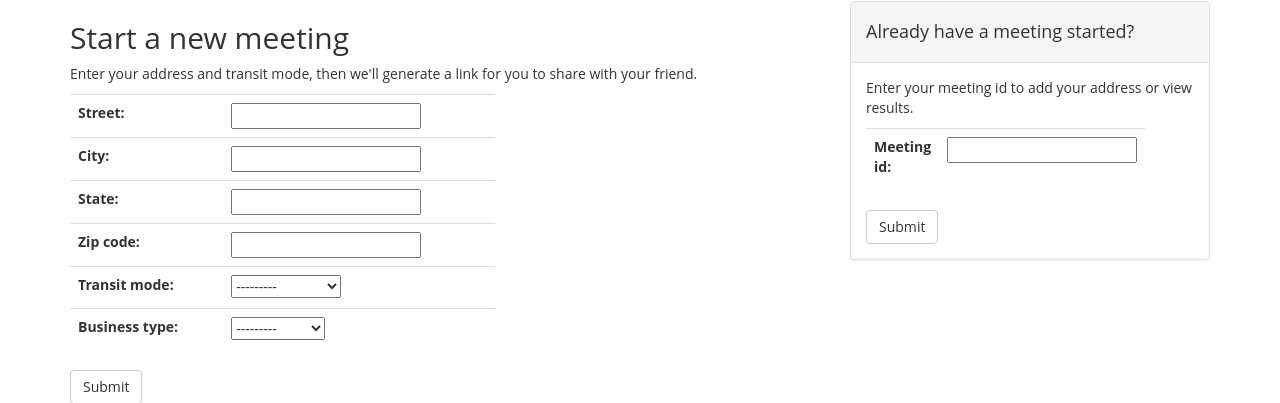
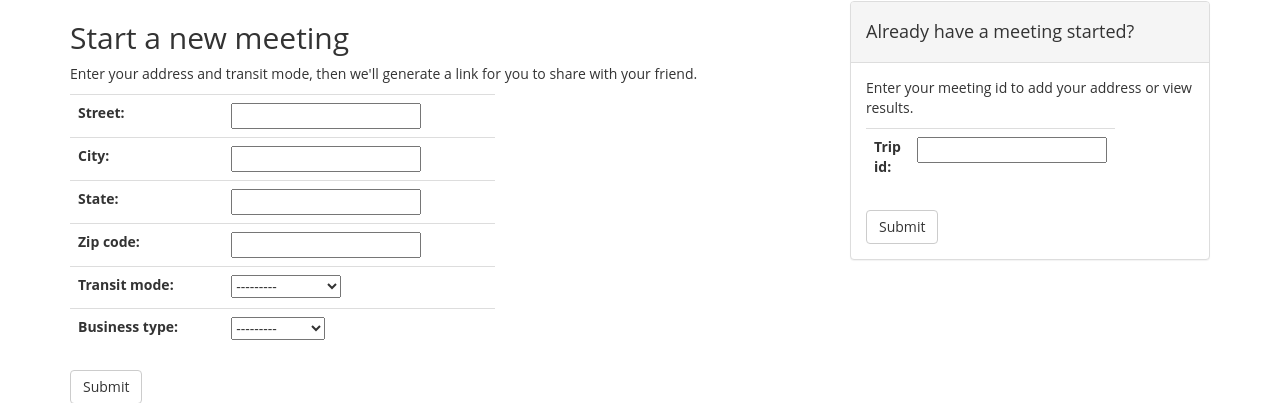
Before and after one commit to cszc/Meet-Halfway, a Django app: page /home in a window 1280 px wide. Shown: the part 290-693 px from the top of the page. Run offline with Django 3.2, Linux system fonts and the light colour scheme; some libraries are stand-ins or nearby versions.

Commit message:
Fixed refresh to get new code, cleaned up some naming, and added unstyled error message for invalid trip id

```diff
--- a/meethalfway/templates/halfwayapp/home.html
+++ b/meethalfway/templates/halfwayapp/home.html
@@ -31,13 +31,16 @@
                 {{ form|bootstrap }}
             {% endfor %}
             </table>
-        <input type="submit" name="PersonA_submit" value="Submit" class="btn btn-default"/></input>
+        <input type="submit" name="participant_one_submit" value="Submit" class="btn btn-default"/></input>
         </form>
     </div>
     </div>
     </div>
     <div class="col-sm-4 col-sm-offset-1">
     <div class="panel panel-default">
+      {% if not_found %}
+      <div>Sorry, that meeting id does not exist!</div>
+      {% endif %}
         <div class="panel-heading"><h4>Already have a meeting started?</h4></div>
         <div class='panel-body'>
         <p>Enter your meeting id to add your address or view results.</p>
@@ -48,7 +51,7 @@
                 <table class="table">
                     {{ trip_id_form|bootstrap }}
                 </table>
-            <input type="submit" name="Enter_trip_id" value="Submit" class="btn btn-default"/>
+            <input type="submit" name="enter_trip_id" value="Submit" class="btn btn-default"/>
             </form>
         </div>
         </div>
--- a/meethalfway/templates/halfwayapp/response.html
+++ b/meethalfway/templates/halfwayapp/response.html
@@ -41,7 +41,7 @@
             </div>
             <h3>What now?</h3>
             <a class="btn btn-primary" href="/participant_two/{{uniq}}" role="button">Go to your Meeting</a> or
-            <a class="btn-link" href="" role="button">return to the homepage.</a>
+            <a class="btn-link" href="home" role="button">return to the homepage.</a>
         </p>
     </div>
 </div>
--- a/meethalfway/urls.py
+++ b/meethalfway/urls.py
@@ -20,8 +20,9 @@ from . import views
 urlpatterns = [
     # url(r'^admin/', admin.site.urls),
     url(r'home', views.home, name='home'),
-    url(r'^participant_two/(?P<meeting_id>[a-z]+-[a-z]+-[a-z]+)', views.participant_two, name = 'participant_two'),
-    url(r'^results/(?P<meeting_id>[a-z]+-[a-z]+-[a-z]+)', views.results, name = 'results'),
+    url(r'^new_meeting/(?P<trip_id>[a-z]+-[a-z]+-[a-z]+)', views.new_meeting, name = 'new_meeting'),
+    url(r'^participant_two/(?P<trip_id>[a-z]+-[a-z]+-[a-z]+)', views.participant_two, name = 'participant_two'),
+    url(r'^results/(?P<trip_id>[a-z]+-[a-z]+-[a-z]+)', views.results, name = 'results'),
     url(r'^about', views.about, name='about'),
     url(r'^contact', views.contact, name='contact')
 
--- a/meethalfway/views.py
+++ b/meethalfway/views.py
@@ -12,11 +12,11 @@ from . import models
 
 
 class EnterIDForm(forms.Form):
-    meeting_id = forms.CharField()
+    trip_id = forms.CharField()
     def validate_trip_id(self):
         cleaned_id = self.cleaned_data
-        if models.Meeting.objects.filter(trip_id = cleaned_id['meeting_id']):
-            return cleaned_id['meeting_id']
+        if models.Meeting.objects.filter(trip_id = cleaned_id['trip_id']):
+            return cleaned_id['trip_id']
         else:
             return None
             # raise forms.ValidationError("Please enter a valid Meeting Trip ID number.")
@@ -48,15 +48,16 @@ class AddMeeting(forms.ModelForm):
         }
 
 def home(request):
+    error = None
     if request.method == 'POST':
-        if "PersonA_submit" in request.POST:
+        if "participant_one_submit" in request.POST:
             address = AddAddress(request.POST)
             participant = AddParticipant(request.POST)
             meeting = AddMeeting(request.POST)
             if address.is_valid() and participant.is_valid() and meeting.is_valid():
-                c = personA(request, address, participant, meeting)
-                return render(request,'halfwayapp/response.html',c)
-        elif 'Enter_trip_id' in request.POST:
+                trip_id = participant_one(request, address, participant, meeting)
+                return redirect('meethalfway:new_meeting', trip_id)
+        elif 'enter_trip_id' in request.POST:
             trip_id = EnterIDForm(request.POST)
             if trip_id.is_valid():
                 valid_trip_id = trip_id.validate_trip_id()
@@ -67,24 +68,26 @@ def home(request):
                     else:
                         return redirect('meethalfway:results', valid_trip_id)
                 else:
-                    error = "You entered an invalid trip ID"
+                    error = True
 
     address = AddAddress()
     participant = AddParticipant()
     meeting = AddMeeting()
     trip_id = EnterIDForm()
-    error = None
+
 
     c = {
         'forms': [address, participant, meeting],
         'trip_id_form': trip_id,
-        # 'error' = error
+        'not_found' : error
     }
 
     return render(request, 'halfwayapp/home.html', c)
 
+def new_meeting(request, trip_id):
+    return render(request,'halfwayapp/response.html', {'uniq' : trip_id})
 
-def personA(request, address, participant, meeting):
+def participant_one(request, address, participant, meeting):
     address_obj = address.save()
     part_obj = participant.save()
     part_obj.starting_location = address_obj
@@ -94,13 +97,9 @@ def personA(request, address, participant, meeting):
     meeting_obj.trip_id = meeting_obj.random_words()
     meeting_obj.save()
 
-    c =  {
-        'uniq': meeting_obj.trip_id
-    }
+    return meeting_obj.trip_id
 
-    return c
-
-def participant_two(request, meeting_id):
+def participant_two(request, trip_id):
     if request.method == 'POST':
         address = AddAddress(request.POST)
         participant = AddParticipant(request.POST)
@@ -109,7 +108,7 @@ def participant_two(request, meeting_id):
             part_obj = participant.save()
             part_obj.starting_location = address_obj
             part_obj.save()
-            meeting = models.Meeting.objects.get(trip_id = meeting_id)
+            meeting = models.Meeting.objects.get(trip_id = trip_id)
             meeting.participant_two = part_obj
             meeting.save()
             meeting.get_destinations()
@@ -119,18 +118,18 @@ def participant_two(request, meeting_id):
 
     c = {
         'forms': [address, participant],
-        'uniq': meeting_id
+        'uniq': trip_id
     }
 
     return render(request, "halfwayapp/person2.html", c)
 
-def results(request, meeting_id):
-    meeting = models.Meeting.objects.get(trip_id = meeting_id)
+def results(request, trip_id):
+    meeting = models.Meeting.objects.get(trip_id = trip_id)
     destinations = meeting.destinations.all()
 
     c = {
         'destinations': destinations,
-        'meeting_id': meeting_id
+        'trip_id': trip_id
     }
     return render(request, "halfwayapp/results.html", c)
     # return HttpResponse("Results page")
```
